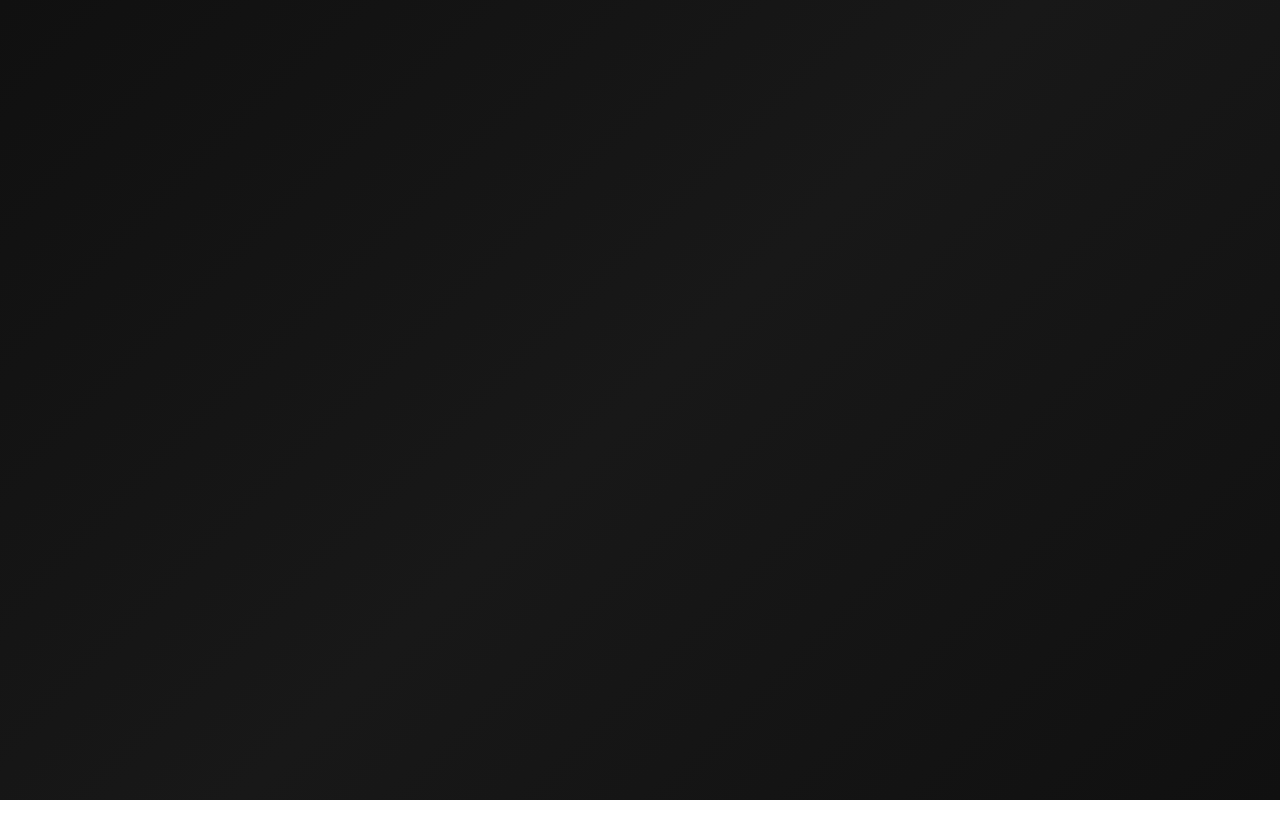
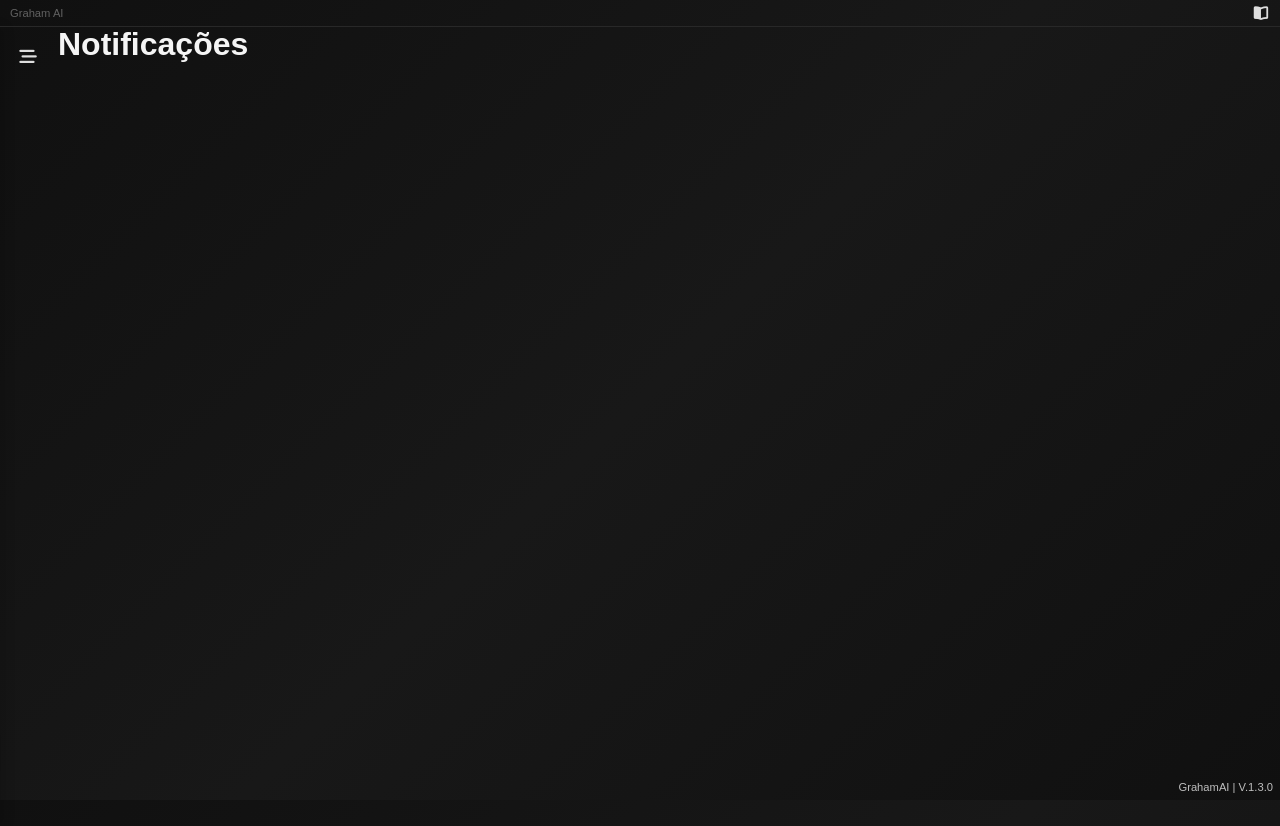
Before and after one commit to leoosilvp/Graham-AI, a React (Vite) app: page /notification in a window 1280 px wide. Before the commit this address had no page. Before the commit the page ends 800 px from the top, so only its background shows below. Built offline with nearby package versions, Linux system fonts and the light colour scheme; sample sign-in values are in the browser's storage.

Commit message:
a- criando rota para /notification com Outlet na Home

```diff
--- a/src/App.jsx
+++ b/src/App.jsx
@@ -28,6 +28,8 @@ import Memory from './components/ui/Memory'
 import Performance from './components/ui/Performance'
 import Generation from './components/ui/Generation'
 import SecurityDocs from './components/ui/SecurityDocs'
+import Chat from './components/Chat'
+import Notification from './components/Notification'
 
 function App() {
 
@@ -39,9 +41,11 @@ function App() {
       <Routes>
         <Route path="/status" element={<Status />} />
         <Route path="/login" element={<Login />} />
-        <Route path="/" element={<Navigate to='/chat' />} />
-        <Route path="/chat" element={<Home />}>
-          <Route path="settings" element={<Settings />}>
+        <Route path="/" element={<Home />}>
+          <Route path='/' element={<Navigate to='chat' />} />
+          <Route path='chat' element={<Chat />} />
+          <Route path='notification' element={<Notification />} />
+          <Route path="/chat/settings" element={<Settings />}>
             <Route index element={<Navigate to='general' />} />
             <Route path="general" element={<General />} />
             <Route path="notifications" element={<Notifications />} />
--- a/src/components/Aside.jsx
+++ b/src/components/Aside.jsx
@@ -1,6 +1,6 @@
 import { useRef, useState, useCallback, useLayoutEffect } from "react";
 import { useOutsideClick } from "../hooks/useOutsideClick";
-import { NavLink } from "react-router-dom";
+import { Link, NavLink } from "react-router-dom";
 import { useUser } from "../hooks/useUser";
 import logo from "../assets/img/icon-light.svg";
 import NewChat from "./NewChat";
@@ -87,9 +87,9 @@ function Aside() {
         <div className="hero-aside">
             <aside ref={boxRef}>
                 <section className="header-aside">
-                    <a href="" className="aside-logo" title="GrahamAI">
+                    <Link to='/' className="aside-logo" title="GrahamAI">
                         <img className="logo" src={logo} alt="logo" />
-                    </a>
+                    </Link>
 
                     <ChangeModel />
                 </section>
--- a/src/components/NewChat.jsx
+++ b/src/components/NewChat.jsx
@@ -12,6 +12,7 @@ function NewChat() {
             window.dispatchEvent(new CustomEvent("chatsUpdated"));
             window.dispatchEvent(new CustomEvent("openChat", { detail: { id: emptyChat.id } }));
             window.location.reload()
+            window.location.href=('/chat')
             return;
         }
 
@@ -28,6 +29,7 @@ function NewChat() {
         window.dispatchEvent(new CustomEvent("chatsUpdated"));
         window.dispatchEvent(new CustomEvent("openChat", { detail: { id: newId } }));
         window.location.reload()
+        window.location.href=('/chat')
     };
 
     useEffect(() => {
@@ -35,6 +37,7 @@ function NewChat() {
             if (e.ctrlKey && e.shiftKey && e.key.toLowerCase() === 'o') {
                 e.preventDefault();
                 createNewChat();
+                window.location.href=('/chat')
             }
         };
 
--- /dev/null
+++ b/src/components/Notification.jsx
@@ -0,0 +1,10 @@
+
+const Notification = () => {
+  return (
+    <div>
+      <h1>Notificações</h1>
+    </div>
+  )
+}
+
+export default Notification
--- a/src/hooks/useChats.jsx
+++ b/src/hooks/useChats.jsx
@@ -49,6 +49,7 @@ export function useChats() {
     localStorage.setItem("activeChatId", id);
     setActiveChatId(id);
     window.dispatchEvent(new CustomEvent("openChat", { detail: { id } }));
+    window.location.href=('/chat')
   }, []);
 
   useEffect(() => {
--- a/src/routes/Home.jsx
+++ b/src/routes/Home.jsx
@@ -2,7 +2,6 @@ import { Outlet } from 'react-router-dom'
 import Header from '../components/Header'
 import Aside from '../components/Aside'
 import Footer from '../components/Footer'
-import Chat from '../components/Chat'
 import useAuthRedirect from "../hooks/useAuthRedirect";
 import Upd from '../components/Upd'
 
@@ -15,9 +14,8 @@ const Home = () => {
             <Header />
             <div className="content">
                 <Aside />
-                <Chat />
+                <Outlet />
             </div>
-            <Outlet />
             <Footer />
             <Upd />
         </main>
```
